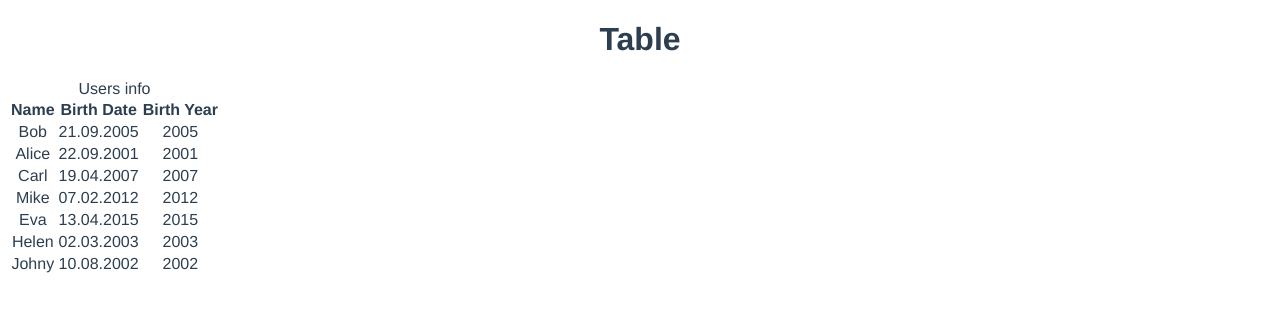
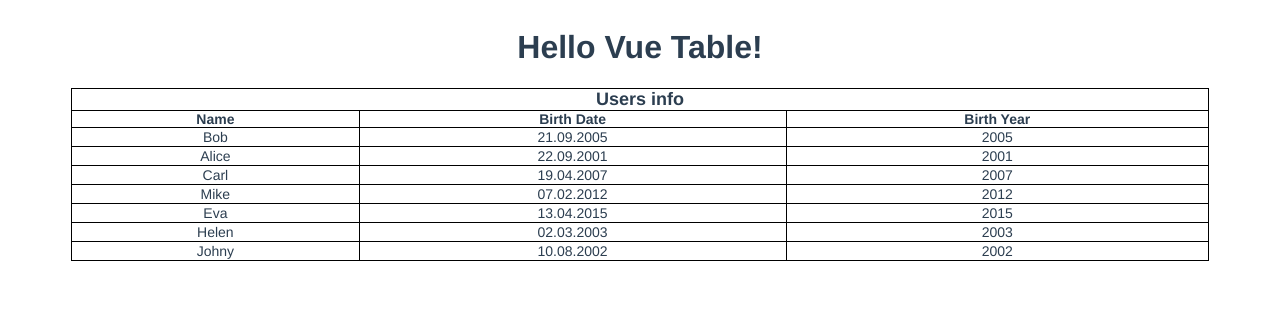
Before and after one commit to vitalic-web/vue-table, a Vue app: page / in a window 1280 px wide. Shown: the top 312 px of the page. Built offline with nearby package versions, Linux system fonts and the light colour scheme.

Commit message:
Добавлены стили

```diff
--- a/src/components/Table.vue
+++ b/src/components/Table.vue
@@ -1,6 +1,6 @@
 <template>
-  <table>
-    <caption>{{ usersData.name }}</caption>
+  <table class="table">
+    <caption class="table__name">{{ usersData.name }}</caption>
 
     <TableHead
       :userNameTitle="usersData.head.name"
@@ -96,3 +96,19 @@ export default {
   },
 };
 </script>
+
+<style>
+.table {
+  font-size: 14px;
+  border-spacing: 0;
+  border-collapse: collapse;
+  width: 90%;
+}
+
+.table__name {
+  border: 1px solid black;
+  border-bottom: none;
+  font-size: 18px;
+  font-weight: bold;
+}
+</style>
--- a/src/components/TableHead.vue
+++ b/src/components/TableHead.vue
@@ -1,8 +1,8 @@
 <template>
   <tr>
-    <th @click="sortName">{{userNameTitle}}</th>
-    <th @click="sortDate">{{dateTitle}}</th>
-    <th @click="sortYear">{{yearTitle}}</th>
+    <th class="table-head" @click="sortName">{{userNameTitle}}</th>
+    <th class="table-head" @click="sortDate">{{dateTitle}}</th>
+    <th class="table-head" @click="sortYear">{{yearTitle}}</th>
   </tr>
 </template>
 
@@ -19,3 +19,14 @@ export default {
   },
 };
 </script>
+
+<style>
+.table-head {
+  border: 1px solid black;
+  padding: 0 10px;
+}
+
+.table-head:hover {
+  cursor: pointer;
+}
+</style>
--- a/src/components/TableRow.vue
+++ b/src/components/TableRow.vue
@@ -1,8 +1,8 @@
 <template>
   <tr>
-    <td>{{userName}}</td>
-    <td>{{date}}</td>
-    <td>{{year}}</td>
+    <td class="table-row">{{userName}}</td>
+    <td class="table-row">{{date}}</td>
+    <td class="table-row">{{year}}</td>
   </tr>
 </template>
 
@@ -16,3 +16,9 @@ export default {
   },
 };
 </script>
+
+<style>
+.table-row {
+  border: 1px solid black;
+}
+</style>
--- a/src/views/Main.vue
+++ b/src/views/Main.vue
@@ -1,24 +1,26 @@
 <template>
-  <main>
-    <h1>Table</h1>
+  <main class="main">
+    <h1>Hello Vue Table!</h1>
     <Table />
-    <!-- <Table :tableData="tableData"/> -->
   </main>
 </template>
 
 <script>
 import Table from '@/components/Table.vue';
-// import tableData from '@/utils/tableData';
 
 export default {
   name: 'Main',
   components: {
     Table,
   },
-  // data() {
-  //   return {
-  //     tableData,
-  //   };
-  // },
 };
 </script>
+
+<style>
+.main {
+  width: 100%;
+  display: flex;
+  flex-direction: column;
+  align-items: center;
+}
+</style>
```
